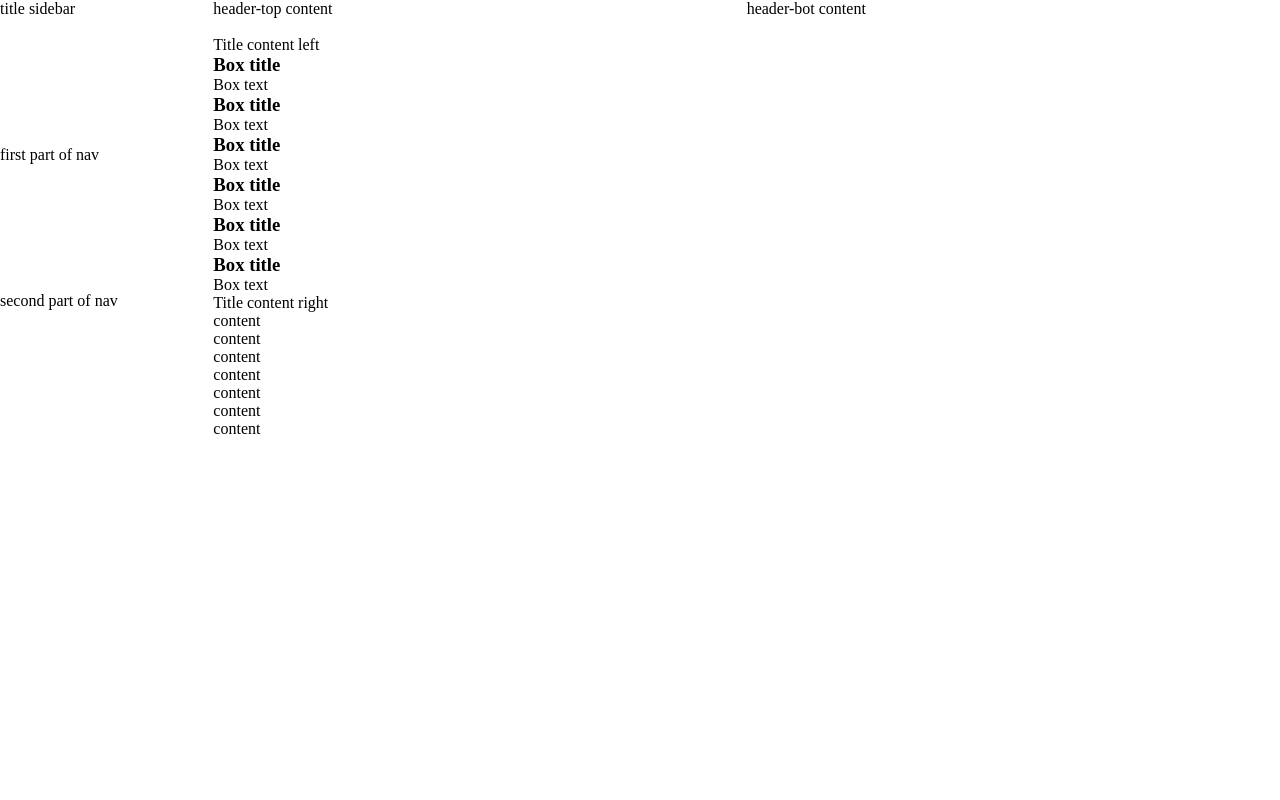
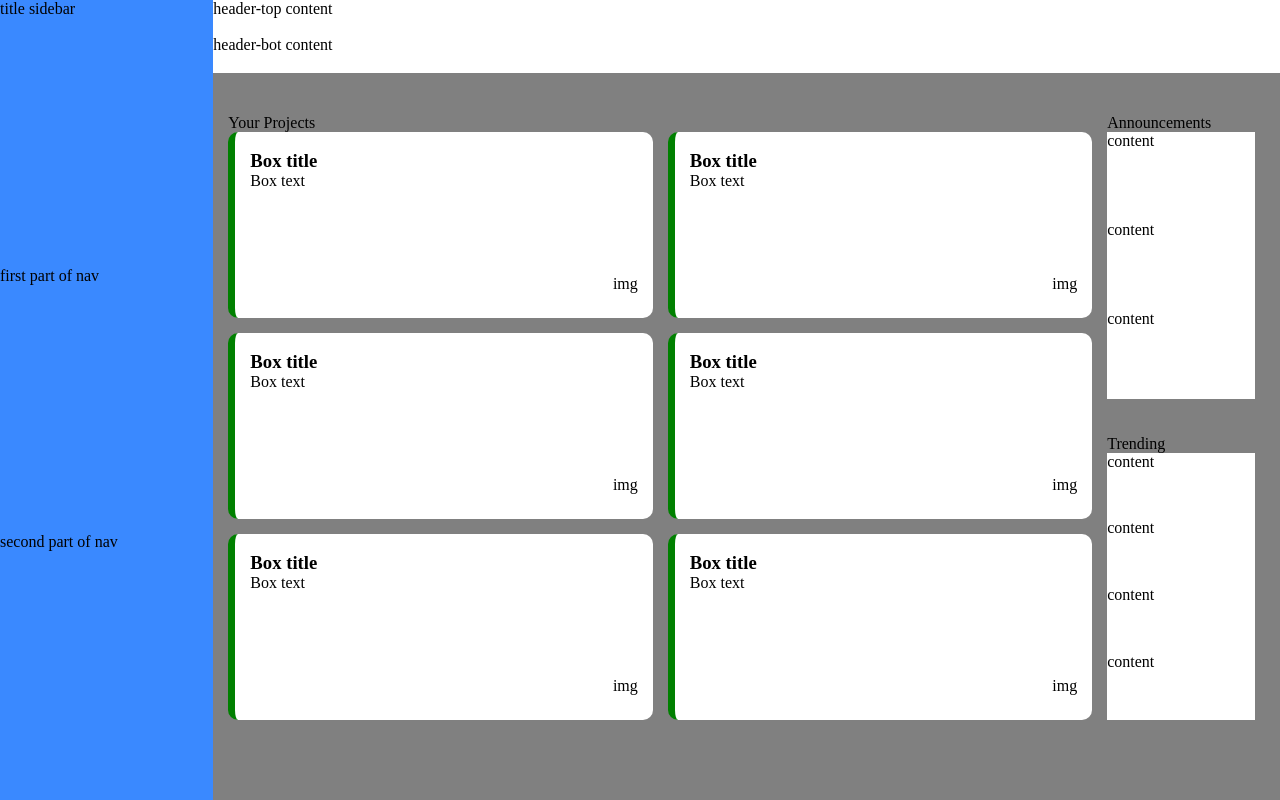
Before and after one commit to ktavean/dashboard, a plain HTML site: page index.html in a window 1280 px wide. Drawn offline with Linux system fonts and the light colour scheme.

Commit message:
more layout. placeholder content

```diff
--- a/index.html
+++ b/index.html
@@ -27,47 +27,60 @@
                 </div>
             </div>
             <div id="content">
-                <!-- left content -->
-                <p>Title content left</p>
+                <p id="projects">Your Projects</p>
+                <p id="announce">Announcements</p>
+                <div id="left-content">
                     <div class="project-box">
                         <h3>Box title</h3>
                         <p>Box text</p>
+                        <div class="project-box-icons">img</div>
+                        <!-- div din p-ul cu icons si self-align: end, etc; -->
                     </div>
                     <div class="project-box">
                         <h3>Box title</h3>
                         <p>Box text</p>
+                        <div class="project-box-icons">img</div>
                     </div>
                     <div class="project-box">
                         <h3>Box title</h3>
                         <p>Box text</p>
+                        <div class="project-box-icons">img</div>
                     </div>
                     <div class="project-box">
                         <h3>Box title</h3>
                         <p>Box text</p>
+                        <div class="project-box-icons">img</div>
                     </div>
                     <div class="project-box">
                         <h3>Box title</h3>
                         <p>Box text</p>
+                        <div class="project-box-icons">img</div>
                     </div>
                     <div class="project-box">
                         <h3>Box title</h3>
                         <p>Box text</p>
+                        <div class="project-box-icons">img</div>
+                    </div>
                 </div>
                 <!-- till here -->
                 <!-- right content top -->
-                <p>Title content right</p>
-                <div class="announce-box">
+                <div id="right-content">
+                    <div id="announce-box">
                         <p>content</p>
                         <p>content</p>
                         <p>content</p>
+                        <!-- div-uri cu o clasa aici -->
                     </div>
-                <!-- till here -->
-                <div class="trend-box">
+                    <p id="trends">Trending</p>
+                    <div id="trend-box">
                         <p>content</p>
                         <p>content</p>
                         <p>content</p>
                         <p>content</p>
+                        <!-- div-uri iar cu clasa -->
                     </div>
+                </div>
+                <!-- till here -->
             </div>
         </div>
     </body>
--- a/style.css
+++ b/style.css
@@ -3,22 +3,29 @@
     padding: 0;
 }
 
-html {
+#container {
     height: 100vh;
-}
-
-#container {
     display: grid;
     grid-template-columns: 1fr 5fr;
-    grid-template-rows: 1fr repeat(auto-fit, minmax(200px, 1fr));
+    grid-template-rows: 0.1fr 1fr;
 }
 
 #header {
     grid-row: 1;
     grid-column: 2;
     display: grid;
-    grid-template-columns: repeat(2, 1fr);
+    grid-template-columns: 1fr;
     grid-template-rows: repeat(2, 1fr);
+}
+
+#header-top {
+    grid-column: 1;
+    grid-row: 1;
+}
+
+#header-bot {
+    grid-column: 1;
+    grid-row: 2;
 }
 
 #sidebar {
@@ -27,9 +34,90 @@ html {
     display: grid;
     grid-template-columns: 1fr;
     grid-template-rows: repeat(3, 1fr);
+    background: #3a89ff;
 }
 
 #content {
     grid-row: 2;
     grid-column: 2;
+    display: grid;
+    grid-template-columns: 5fr 1fr;
+    grid-template-rows: 0.1fr 1fr;
+    column-gap: 15px;
+    padding-left: 15px;
+    padding-bottom: 80px;
+    background: gray;
 }
+
+#content #projects {
+    grid-column: 1;
+    grid-row: 1;
+    align-self: end;
+}
+
+#content #announce {
+    grid-column: 2;
+    grid-row: 1;
+    align-self: end;
+}
+
+#left-content {
+    grid-column: 1;
+    grid-row: 2;
+    display: grid;
+    grid-template-columns: repeat(2, 1fr);
+    grid-template-rows: repeat(3, 1fr);
+    gap: 15px;
+}
+
+#right-content {
+    grid-column: 2;
+    grid-row: 2;
+    display: grid;
+    grid-template-columns: 1fr;
+    grid-template-rows: 1fr 0.2fr 1fr;
+    padding-right: 25px;
+}
+
+#right-content #trends {
+    align-self: end;
+}
+
+.project-box {
+    background: #FFFFFF;
+    border-radius: 10px;
+    border-left: 7px solid green;
+    padding-left: 15px;
+    padding-right: 15px;
+    padding-bottom: 25px;
+    display: grid;
+    grid-template-columns: 1fr;
+    grid-template-rows: 0.5fr 0.5fr 1fr;
+    align-items: end;
+}
+
+.project-box h3 {
+
+}
+
+.project-box p {
+    align-self: start;
+}
+
+.project-box-icons {
+    justify-self: right;
+}
+
+#announce-box {
+    background: #FFFFFF;
+    display: grid;
+    grid-template-columns: 1fr;
+    grid-template-rows: repeat(3, 1fr);
+}
+
+#trend-box {
+    background: #FFFFFF;
+    display: grid;
+    grid-template-columns: 1fr;
+    grid-template-rows: repeat(4, 1fr);
+}
```
Lines whose indentation alone changed are shown as unchanged.
